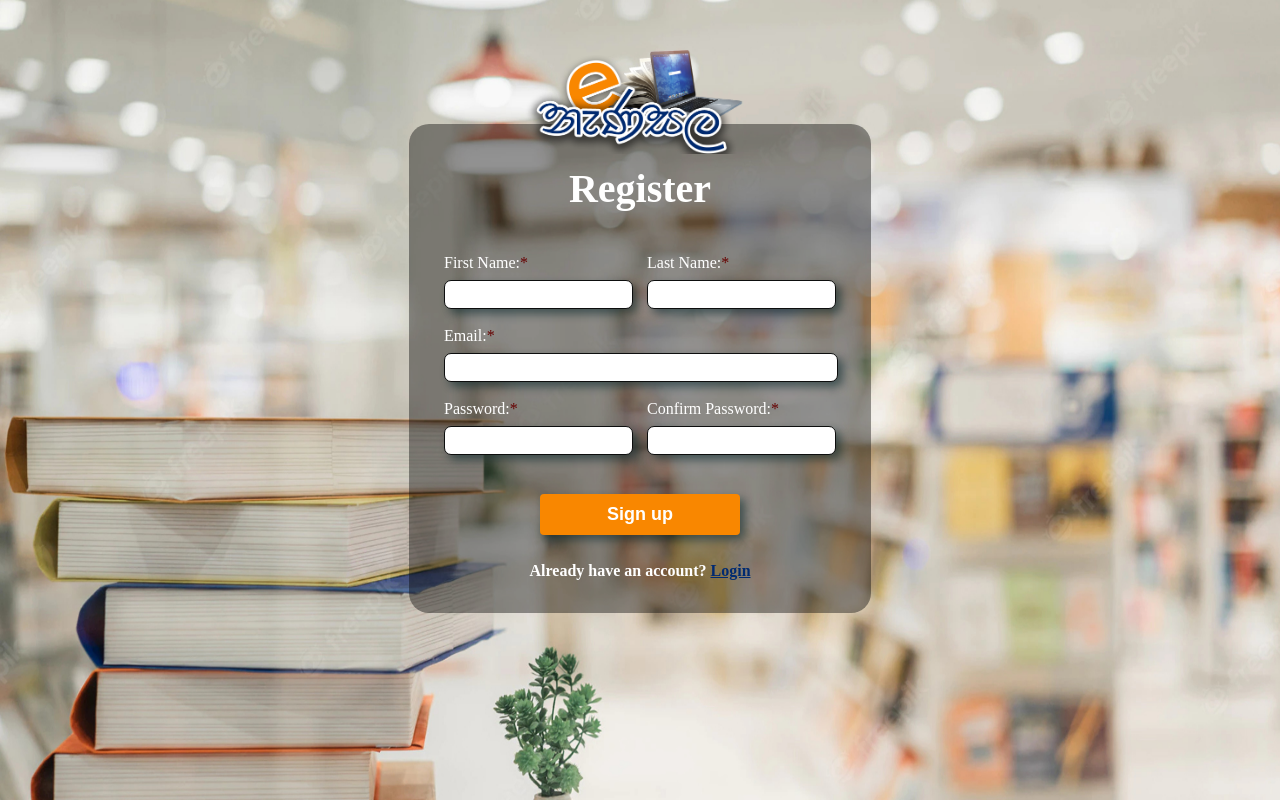
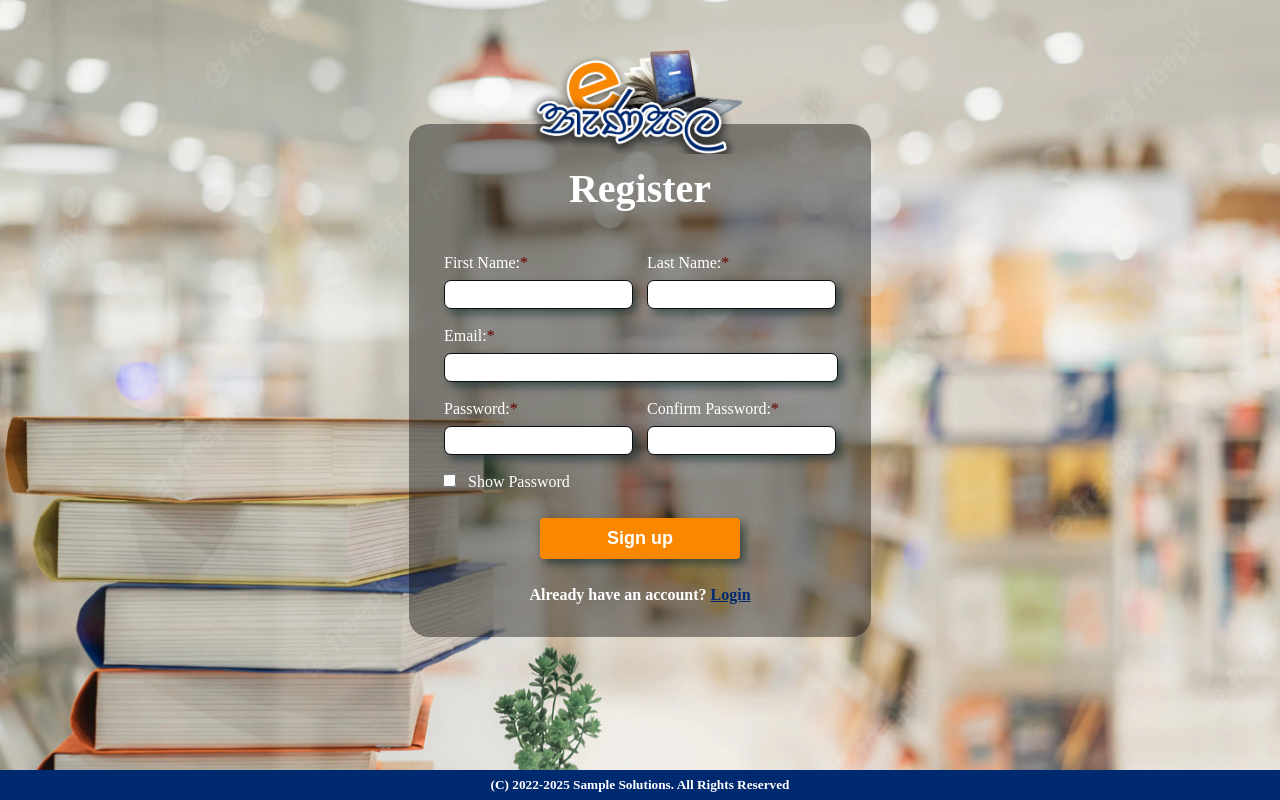
Before and after one commit to SandupaAbeywardana/Library-Management-System, a PHP site: page /html/register.html in a window 1280 px wide. Run offline with PHP 8.4, Linux system fonts and the light colour scheme.

Commit message:
added show password checkbox to register and added footer to reg n login

```diff
--- a/css/register.css
+++ b/css/register.css
@@ -75,17 +75,17 @@ body
     text-align: left;
 }
 
-.name input{
+.name input[type=text], .name input[type=password], .name input[type=email]{
     width: auto;
 }
 
-input, label{
+input[type=text], input[type=password], input[type=email], label{
     border-radius: 7px;
     margin: 5px;
     width: 95%;
 }
 
-input{
+input[type=text], input[type=password], input[type=email]{
     padding-left: 8px;
     margin-bottom: 15px;
     border: 1px solid rgb(13, 14, 14);
@@ -136,13 +136,13 @@ input{
         text-align: left;
     }
 
-    .name input{
+    .name input[type=text], .name input[type=password], .name input[type=email]{
         display: inline-block;
         width: 75%;
         height: 75%;
     }
 
-    input, label{
+    input[type=text], input[type=password], input[type=email], label{
         display: inline-block;
         width: 75%;
         height: 75%;
@@ -152,3 +152,18 @@ input{
         text-align: center;
     }
 }
+
+footer{
+    background: #002a70;
+    position: fixed;
+    left: 0;
+    right: 0;
+    bottom: 0;
+    width: 100%;
+    text-align: center;
+}
+
+footer h5{
+    margin: 5px;
+    color: white;
+}
--- a/html/login.html
+++ b/html/login.html
@@ -36,5 +36,8 @@
                 </div>
             </div>
         </div>
+        <footer>
+            <h5>(C) 2022-2025 Sample Solutions. All Rights Reserved</h5>
+        </footer>
     </body>
 </html>
--- a/html/register.html
+++ b/html/register.html
@@ -8,7 +8,7 @@
     <meta lang="en">
     <link rel="shortcut icon" type="Image/jpg" href="../images/Fav32x32.png">
     <link rel='stylesheet' type='text/css' media='screen' href='../css/register.css'>
-    <!--<script src='Register.js'></script>-->
+    <script src='../js/register.js'></script>
 </head>
 <body>
     <div id="bg">
@@ -58,6 +58,10 @@
             </div>
 
             <br>
+
+            <input type="checkbox" id="viewPassword" onclick="myFunction()">
+            <label for="viewPassword">Show Password</label>
+            <br>
             <br>
 
             <div id="btndiv"><button type="submit" id="submitbtn">Sign up</button></div>
@@ -65,5 +69,8 @@
             <h5>Already have an account? <a href="login.html">Login</a></h5>
         </form>
     </section>
+    <footer>
+        <h5>(C) 2022-2025 Sample Solutions. All Rights Reserved</h5>
+    </footer>
 </body>
 </html>
--- /dev/null
+++ b/js/register.js
@@ -0,0 +1,15 @@
+function myFunction(){
+
+    var statuschk = document.getElementById("viewPassword").checked;
+
+    if(statuschk == true){
+        document.getElementById("pwd").type = "text";
+        document.getElementById("confirmPwd").type = "text";
+    }
+
+    else if(statuschk == false){
+        document.getElementById("pwd").type = "password";
+        document.getElementById("confirmPwd").type = "password";
+    }
+
+}
```
Also changed, not shown: css/login.css (+15 -0 lines).
